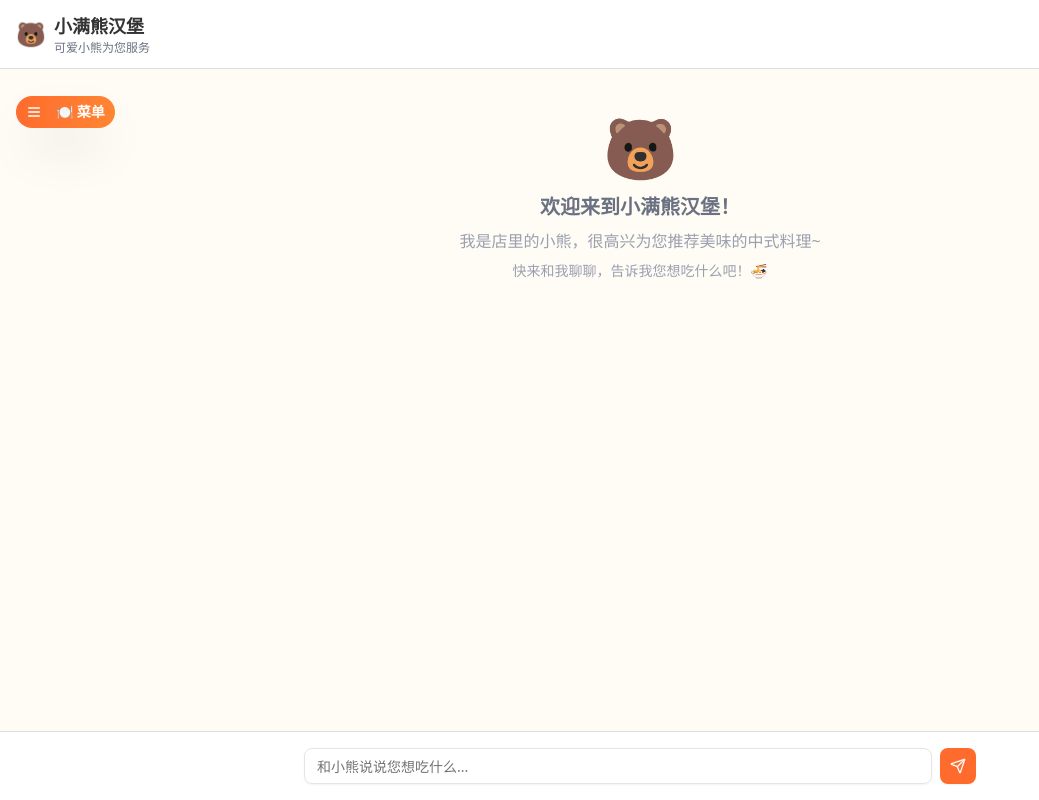
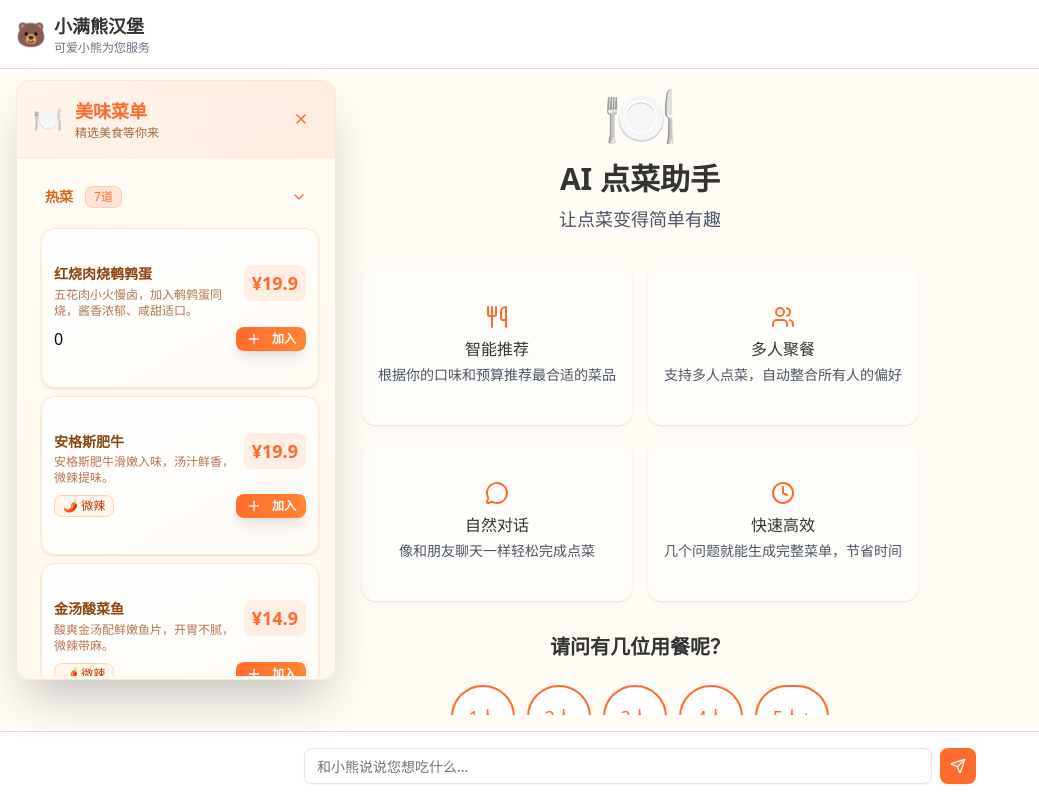
Before and after one commit to wanggar/orderly-asssistant, a Next.js app: page / in a window 1280 px wide. Shown: the whole page, without its empty margins (0-1039 px from the left). Built offline with nearby package versions, Linux system fonts and the light colour scheme.

Commit message:
get people count in

```diff
--- a/components/chat/chat-interface.tsx
+++ b/components/chat/chat-interface.tsx
@@ -8,6 +8,7 @@ import { MessageBubble } from './message-bubble';
 import { TypingIndicator } from './typing-indicator';
 import { DishCard } from './dish-card';
 import { MenuSidebar } from './menu-sidebar';
+import { WelcomeScreen } from './welcome-screen';
 import { CartDialog } from '@/components/cart/cart-dialog';
 import { Send, RotateCcw, ShoppingCart } from 'lucide-react';
 import { MenuItem, CartItem } from '@/types';
@@ -26,7 +27,7 @@ export function ChatInterface() {
   const [isTyping, setIsTyping] = useState(false);
   const [cart, setCart] = useState<CartItem[]>([]);
   const [cartOpen, setCartOpen] = useState(false);
-  const [menuSidebarOpen, setMenuSidebarOpen] = useState(false);
+  const [menuSidebarOpen, setMenuSidebarOpen] = useState(true);
   const scrollAreaRef = useRef<HTMLDivElement>(null);
   const messagesEndRef = useRef<HTMLDivElement>(null);
 
@@ -161,6 +162,49 @@ export function ChatInterface() {
     }
   };
 
+  const handlePeopleCountSelect = async (count: number) => {
+    const message = count >= 5 ? `我们${count}人以上用餐。` : `我们${count}人用餐。`;
+
+    // Add user message
+    addMessage({
+      id: Date.now().toString(),
+      type: 'user',
+      content: message
+    });
+
+    setIsTyping(true);
+
+    try {
+      const response = await fetch('/api/chat', {
+        method: 'POST',
+        headers: {
+          'Content-Type': 'application/json',
+        },
+        body: JSON.stringify({
+          message: message,
+          conversationHistory: []
+        }),
+      });
+
+      const data = await response.json();
+
+      setIsTyping(false);
+      addMessage({
+        id: (Date.now() + 1).toString(),
+        type: 'ai',
+        content: data.message,
+        recommendedDishes: data.recommendedDishes
+      });
+    } catch (error) {
+      setIsTyping(false);
+      addMessage({
+        id: (Date.now() + 1).toString(),
+        type: 'ai',
+        content: '小熊暂时有点忙，请稍后再试试哦~ 🐻'
+      });
+    }
+  };
+
   const totalCartItems = cart.reduce((sum, item) => sum + item.quantity, 0);
 
   return (
@@ -214,12 +258,10 @@ export function ChatInterface() {
           <ScrollArea className="flex-1 px-4 py-4 h-full overflow-hidden" ref={scrollAreaRef}>
             <div className="max-w-2xl mx-auto space-y-4">
               {messages.length === 0 ? (
-                <div className="text-center text-gray-500 mt-8">
-                  <div className="text-6xl mb-4">🐻</div>
-                  <h2 className="text-xl font-semibold mb-2">欢迎来到小满熊汉堡！</h2>
-                  <p className="text-gray-400">我是店里的小熊，很高兴为您推荐美味的中式料理~</p>
-                  <p className="text-sm text-gray-400 mt-2">快来和我聊聊，告诉我您想吃什么吧！🍜</p>
-                </div>
+                <WelcomeScreen
+                  onStartChat={() => {}}
+                  onSelectPeopleCount={handlePeopleCountSelect}
+                />
               ) : (
                 <>
                   {messages.map((message) => (
--- a/components/chat/menu-sidebar.tsx
+++ b/components/chat/menu-sidebar.tsx
@@ -166,12 +166,12 @@ export function MenuSidebar({ onAddToCart, onUpdateQuantity, getCartQuantity, is
                                         🌶️ {spicyLevelText[dish.spicyLevel as keyof typeof spicyLevelText]}
                                       </Badge>
                                     )}
-                                    <Badge
+                                    {/* <Badge
                                       variant="outline"
                                       className="text-xs bg-amber-50 text-amber-700 border-amber-200"
                                     >
                                       ⚡ {dish.nutrition && dish.nutrition.calories}卡
-                                    </Badge>
+                                    </Badge> */}
                                   </div>
 
                                   {/* Quantity Controls */}
--- a/components/chat/welcome-screen.tsx
+++ b/components/chat/welcome-screen.tsx
@@ -6,9 +6,10 @@ import { Utensils, Users, MessageCircle, Clock } from "lucide-react";
 
 interface WelcomeScreenProps {
   onStartChat: () => void;
+  onSelectPeopleCount: (count: number) => void;
 }
 
-export function WelcomeScreen({ onStartChat }: WelcomeScreenProps) {
+export function WelcomeScreen({ onStartChat, onSelectPeopleCount }: WelcomeScreenProps) {
   const features = [
     {
       icon: <Utensils className="w-6 h-6 text-[#FF6B2D]" />,
@@ -54,15 +55,32 @@ export function WelcomeScreen({ onStartChat }: WelcomeScreenProps) {
         ))}
       </div>
 
-      <Button
-        onClick={onStartChat}
-        className="bg-[#FF6B2D] hover:bg-[#FF6B2D]/90 text-white font-medium px-8 py-3 text-lg"
-      >
-        开始点菜 🚀
-      </Button>
+      <div className="text-center mb-6">
+        <h2 className="text-xl font-semibold text-[#333333] mb-6">请问有几位用餐呢？</h2>
 
-      <p className="text-sm text-gray-500 mt-4">
-        首先告诉我有几个人用餐吧～
+        <div className="flex flex-wrap justify-center gap-3 mb-8">
+          {[1, 2, 3, 4].map((count) => (
+            <Button
+              key={count}
+              onClick={() => onSelectPeopleCount(count)}
+              variant="outline"
+              className="w-16 h-16 rounded-full border-2 border-[#FF6B2D] text-[#FF6B2D] hover:bg-[#FF6B2D] hover:text-white font-medium text-lg transition-all duration-200"
+            >
+              {count}人
+            </Button>
+          ))}
+          <Button
+            onClick={() => onSelectPeopleCount(5)}
+            variant="outline"
+            className="px-4 h-16 rounded-full border-2 border-[#FF6B2D] text-[#FF6B2D] hover:bg-[#FF6B2D] hover:text-white font-medium text-lg transition-all duration-200"
+          >
+            5人+
+          </Button>
+        </div>
+      </div>
+
+      <p className="text-sm text-gray-500">
+        选择人数后，小熊会为您推荐最合适的菜品组合～
       </p>
     </div>
   );
```
